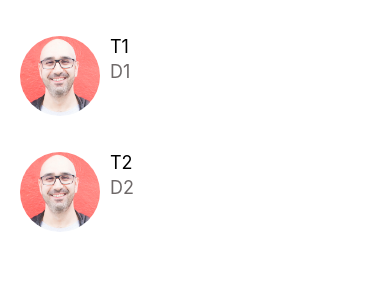
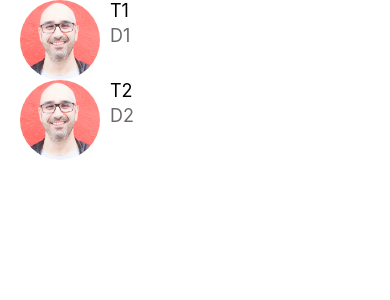
Before and after one commit to blackstone86/rn-donewithit, a React Native app: screen / in a window 390 px wide. Shown: the top 300 px of the page. Built offline with nearby package versions, Linux system fonts and the light colour scheme.

Commit message:
fix: 🐛 [AppListItem.tsx] remove marginTop of the listItem

```diff
--- a/components/AppListItem/AppListItem.tsx
+++ b/components/AppListItem/AppListItem.tsx
@@ -29,7 +29,6 @@ const styles = StyleSheet.create({
   listItem: {
     flexDirection: 'row',
     alignItems: 'flex-start',
-    marginTop: 36,
     paddingHorizontal: CONSTS.PADDING_HORIZONTAL
   },
   avatar: {
```
